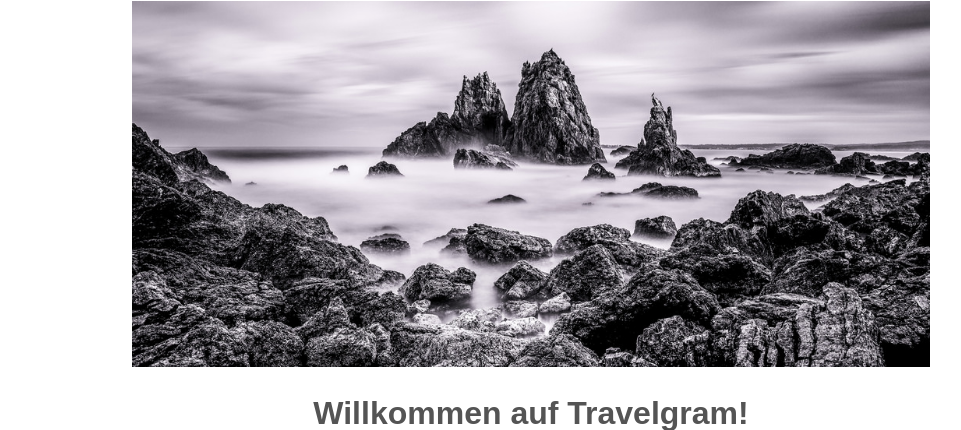
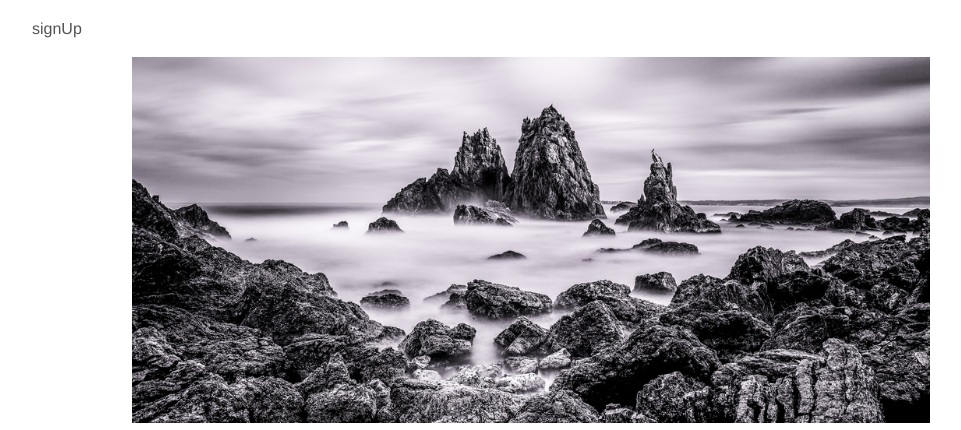
Before and after one commit to LalaKala83/307, a PHP site: page / in a window 1280 px wide. Shown: the part 70-500 px from the top of the page, without its empty margins (109-1070 px from the left). Run offline with PHP 8.4, Linux system fonts and the light colour scheme.

Commit message:
signUp page

```diff
--- a/lib/view.php
+++ b/lib/view.php
@@ -33,8 +33,9 @@ class View{
     public function display()
     {
         extract($this->properties);
+        require '../view/header.php';
 
-        require '../view/header.php';
+        require '../view/signUp.php';
         require $this->viewfile;
         require '../view/footer.php';
     }
--- a/public/css/style.css
+++ b/public/css/style.css
@@ -77,3 +77,7 @@ form {
 .searchbox {
     width: 350px;
 }
+
+#signUp {
+    margin-left: -100px;
+}
--- /dev/null
+++ b/view/signUp.php
@@ -0,0 +1,3 @@
+<div id="signUp">
+    <p> signUp </p>
+</div>
```
